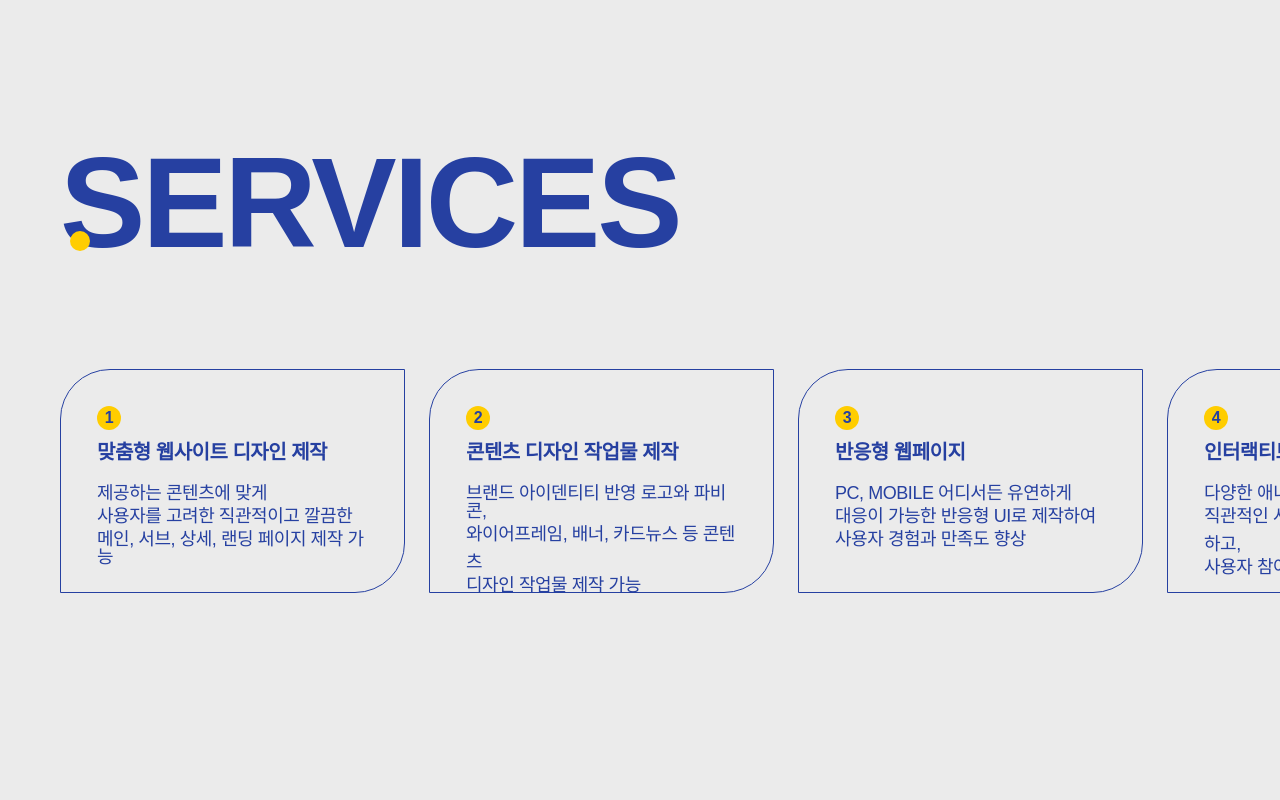
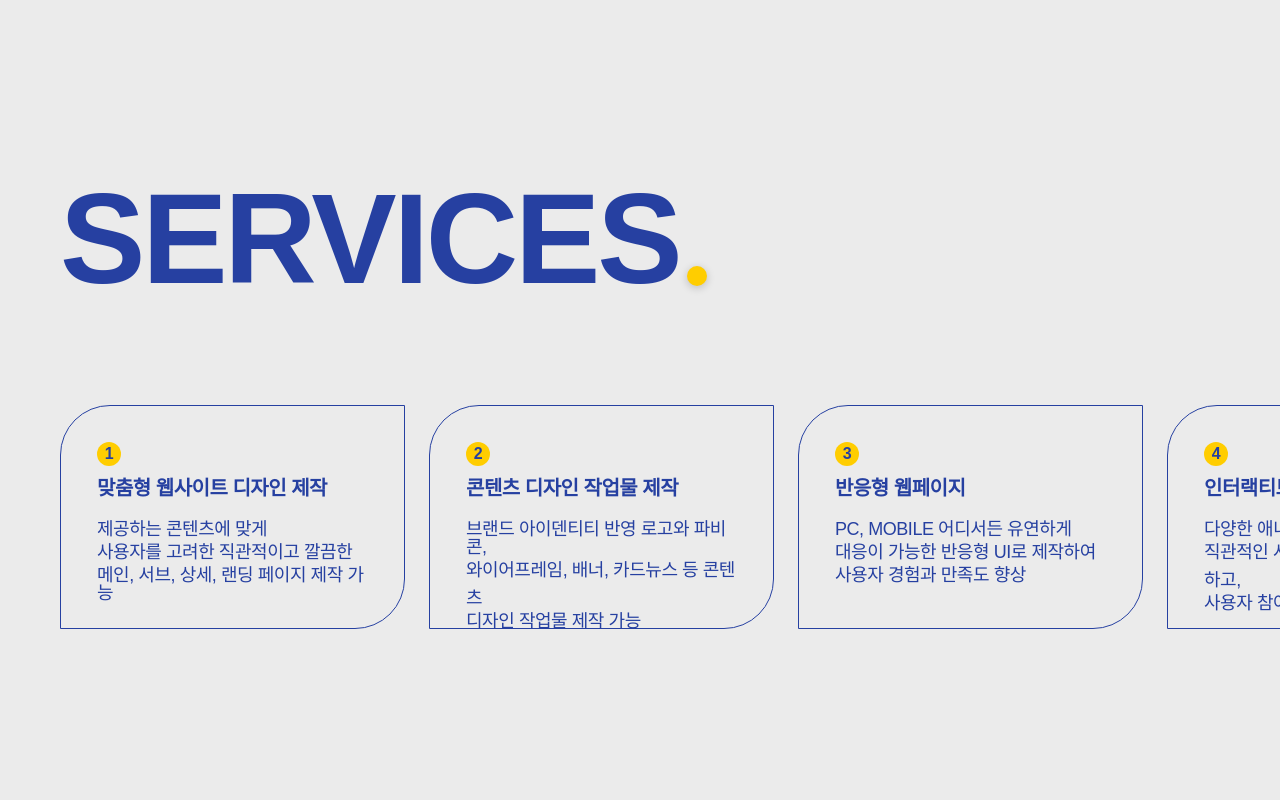
Before and after one commit to weaverbo/gbostudio, a Next.js app: page / in a window 1280 px wide. Shown: the part 820-1620 px from the top of the page. Built offline with nearby package versions, Linux system fonts and the light colour scheme; a web font is replaced by a local one.

Commit message:
chore : 반복되는 스타일 속성 유틸리티 클래스로 정리

```diff
--- a/src/app/(main)/page.tsx
+++ b/src/app/(main)/page.tsx
@@ -1,11 +1,6 @@
 'use client';
 
-import {
-  AnimatePresence,
-  motion,
-  // useScroll,
-  // useTransform,
-} from 'framer-motion';
+import { AnimatePresence, motion } from 'framer-motion';
 import Image from 'next/image';
 import StyledLink from 'next/link';
 import { useEffect, useRef, useState } from 'react';
@@ -18,14 +13,6 @@ export default function Main() {
   const scrollContainerRef = useRef<HTMLDivElement>(null);
   const [visibleElements, setVisibleElements] = useState<number[]>([]);
   const [currentScreen, setCurrentScreen] = useState<number>(0);
-
-  // const { scrollYProgress } = useScroll({
-  //   container: scrollContainerRef,
-  // });
-
-  // const designOpacity = useTransform(scrollYProgress, [0, 0.4], [1, 0]);
-  // const engineeringOpacity = useTransform(scrollYProgress, [0.4, 0.8], [0, 1]);
-  // const harmonyOpacity = useTransform(scrollYProgress, [0.8, 1.2], [0, 1]);
 
   const startTextAnimation = () => {
     setVisibleElements([]);
@@ -75,15 +62,11 @@ export default function Main() {
     <div className="overflow-x-hidden">
       <div className="container">
         <div className="h-[900px] relative">
-          <div
-            className="absolute w-full h-[2000px] overflow-y-scroll scrollbar-hide"
-            ref={scrollContainerRef}
-            style={{ scrollBehavior: 'smooth' }}
-          >
+          <div ref={scrollContainerRef} style={{ scrollBehavior: 'smooth' }}>
             <AnimatePresence mode="wait">
               {currentScreen === 0 && (
                 <motion.div
-                  className="mt-[140px] mb-[406px] flex flex-col absolute w-full"
+                  className="scroll-section"
                   initial={{ opacity: 0 }}
                   animate={{ opacity: 1 }}
                   exit={{ opacity: 0 }}
@@ -91,23 +74,23 @@ export default function Main() {
                   style={{ zIndex: 10 }}
                 >
                   <h1
-                    className={`h-[204px] text-[170px] text-main font-bold ml-[-13px] transition-opacity duration-500 ${visibleElements.includes(0) ? 'opacity-100' : 'opacity-0'}`}
+                    className={`scroll-section-title ${visibleElements.includes(0) ? 'opacity-100' : 'opacity-0'}`}
                   >
                     Design
                   </h1>
                   <div className="mt-[42px]">
                     <p
-                      className={`text-xl text-main transition-opacity duration-500 ${visibleElements.includes(1) ? 'opacity-100' : 'opacity-0'}`}
+                      className={`scroll-section-description ${visibleElements.includes(1) ? 'opacity-100' : 'opacity-0'}`}
                     >
                       Interactive Design
                     </p>
                     <p
-                      className={`text-xl text-main my-[12px] transition-opacity duration-500 ${visibleElements.includes(2) ? 'opacity-100' : 'opacity-0'}`}
+                      className={`scroll-section-description-other ${visibleElements.includes(2) ? 'opacity-100' : 'opacity-0'}`}
                     >
                       Engineering for connection
                     </p>
                     <p
-                      className={`text-xl text-main transition-opacity duration-500 ${visibleElements.includes(3) ? 'opacity-100' : 'opacity-0'}`}
+                      className={`scroll-section-description ${visibleElements.includes(3) ? 'opacity-100' : 'opacity-0'}`}
                     >
                       Designing the overall user experience and behavior with a
                       product or service
@@ -122,29 +105,27 @@ export default function Main() {
               )}
               {currentScreen === 1 && (
                 <motion.div
-                  className="mt-[140px] mb-[406px] flex flex-col absolute w-full"
+                  className="scroll-section"
                   initial={{ opacity: 0 }}
                   animate={{ opacity: 1 }}
                   exit={{ opacity: 0 }}
                   transition={{ duration: 0.5 }}
                   style={{ zIndex: 5 }}
                 >
-                  <h1 className="h-[204px] text-[170px] text-main font-bold ml-[-12px]">
-                    Engineering
-                  </h1>
+                  <h1 className="scroll-section-title">Engineering</h1>
                   <div className="mt-[42px]">
                     <p
-                      className={`text-xl text-main transition-opacity duration-500 ${visibleElements.includes(1) ? 'opacity-100' : 'opacity-0'}`}
+                      className={`scroll-section-description ${visibleElements.includes(1) ? 'opacity-100' : 'opacity-0'}`}
                     >
                       Interactive Design
                     </p>
                     <p
-                      className={`text-xl text-main my-[12px] transition-opacity duration-500 ${visibleElements.includes(2) ? 'opacity-100' : 'opacity-0'}`}
+                      className={`scroll-section-description-other ${visibleElements.includes(2) ? 'opacity-100' : 'opacity-0'}`}
                     >
                       Engineering for connection
                     </p>
                     <p
-                      className={`text-xl text-main transition-opacity duration-500 ${visibleElements.includes(3) ? 'opacity-100' : 'opacity-0'}`}
+                      className={`scroll-section-description ${visibleElements.includes(3) ? 'opacity-100' : 'opacity-0'}`}
                     >
                       Designing the overall user experience and behavior with a
                       product or service
@@ -159,29 +140,27 @@ export default function Main() {
               )}
               {currentScreen === 2 && (
                 <motion.div
-                  className="h-[204px] mt-[140px] mb-[406px] flex flex-col absolute w-full"
+                  className="scroll-section"
                   initial={{ opacity: 0 }}
                   animate={{ opacity: 1 }}
                   exit={{ opacity: 0 }}
                   transition={{ duration: 0.5 }}
                   style={{ zIndex: 5 }}
                 >
-                  <h1 className="text-[170px] text-main font-bold ml-[-12px]">
-                    Harmony
-                  </h1>
+                  <h1 className="scroll-section-title">Harmony</h1>
                   <div className="mt-[42px]">
                     <p
-                      className={`text-xl text-main transition-opacity duration-500 ${visibleElements.includes(1) ? 'opacity-100' : 'opacity-0'}`}
+                      className={`scroll-section-description ${visibleElements.includes(1) ? 'opacity-100' : 'opacity-0'}`}
                     >
                       Interactive Design
                     </p>
                     <p
-                      className={`text-xl text-main my-[12px] transition-opacity duration-500 ${visibleElements.includes(2) ? 'opacity-100' : 'opacity-0'}`}
+                      className={`scroll-section-description-other ${visibleElements.includes(2) ? 'opacity-100' : 'opacity-0'}`}
                     >
                       Engineering for connection
                     </p>
                     <p
-                      className={`text-xl text-main transition-opacity duration-500 ${visibleElements.includes(3) ? 'opacity-100' : 'opacity-0'}`}
+                      className={`scroll-section-description ${visibleElements.includes(3) ? 'opacity-100' : 'opacity-0'}`}
                     >
                       Designing the overall user experience and behavior with a
                       product or service
@@ -199,10 +178,11 @@ export default function Main() {
         </div>
         {/* SERVICES */}
         <div>
-          <div className="relative w-[556px]">
-            <h1 className="text-main font-bold text-6xl circle-marker ">
+          <div className="marker-container">
+            <h1 className="text-main font-bold text-6xl circle-marker">
               SERVICES
             </h1>
+            <div className="marker"></div>
           </div>
           <div className="relative mt-[102px] mb-[280px]">
             <div
@@ -297,10 +277,11 @@ export default function Main() {
 
         {/* PORTFOLIO */}
         <div>
-          <div className="relative w-[662px]">
+          <div className="marker-container">
             <h1 className="text-main font-bold text-6xl circle-marker">
               PORTFOLIO
             </h1>
+            <div className="marker"></div>
           </div>
           <h2 className="text-xl text-main opacity-60 mt-[45px] mb-[25px]">
             LATEST WORK
--- a/src/app/portpolio/portpolio_detail/page.tsx
+++ b/src/app/portpolio/portpolio_detail/page.tsx
@@ -17,14 +17,14 @@ export default function PortpolioDetail() {
         website and the blog in Webflow which has one of the best CMS for blog
         hosting.
       </p>
-      <div className="text-xl text-main relative w-[151px] h-[43px]">
+      <div className="marker-container">
         <StyledLink
           href={'https://team-tau-seven.vercel.app/'}
           style={{ textShadow: '0 4px 4px rgba(0, 0, 0, 0.2)' }}
-          className="circle-marker"
         >
           visit the site
         </StyledLink>
+        <div className="marker"></div>
       </div>
       <Image
         className="mt-[72px] mb-[140px]"
--- a/src/components/Footer.tsx
+++ b/src/components/Footer.tsx
@@ -53,7 +53,7 @@ export default function Footer() {
           </div>
         </div>
       </div>
-      <div className="flex items-center justify-center bg-background h-[150px]">
+      <div className="container flex items-center justify-start bg-background h-[150px]">
         <p className="text-black opacity-40">Copyright © 2025 GBO Studio</p>
         <div className="px-[12px]">
           <Image src={ellipse} alt="ellipse" />
--- a/src/styles/main.css
+++ b/src/styles/main.css
@@ -1,3 +1,19 @@
+.scroll-section {
+  @apply mt-[140px] mb-[406px] flex flex-col absolute w-full;
+}
+
+.scroll-section-title {
+  @apply h-[204px] text-[170px] text-main font-bold ml-[-13px] transition-opacity duration-500;
+}
+
+.scroll-section-description {
+  @apply text-xl text-main transition-opacity duration-500;
+}
+
+.scroll-section-description-other {
+  @apply text-xl text-main my-[12px] transition-opacity duration-500;
+}
+
 .scroll-dots {
   @apply absolute top-[270px] right-[53px] flex flex-col gap-[20px];
 }
@@ -10,8 +26,12 @@
   @apply w-[10px] h-[10px] bg-main rounded-full;
 }
 
-.circle-marker::after {
-  @apply absolute top-[92px] w-[20px] h-[20px] ml-[10px] bg-[#FFCD00] rounded-full content-[''];
+.marker-container {
+  @apply flex text-xl text-main mt-[36px];
+}
+
+.marker {
+  @apply mt-[91px] ml-[8px] w-[20px] h-[20px] bg-[#FFCD00] rounded-full content-[''] shadow-[0_2px_8px_rgba(0,0,0,0.2)];
 }
 
 .service-card {
--- a/src/styles/portfoliodetail.css
+++ b/src/styles/portfoliodetail.css
@@ -1,3 +1,7 @@
-.circle-marker::after {
-  @apply relative mt-[36px] absolute right-[-8px] w-[10px] h-[10px] bg-[#FFCD00] rounded-full content-[''] shadow-[0_2px_8px_rgba(0,0,0,0.2)] inline-block;
+.marker-container {
+  @apply flex text-xl text-main mt-[36px];
 }
+
+.marker {
+  @apply mt-[12px] ml-[8px] w-[10px] h-[10px] bg-[#FFCD00] rounded-full content-[''] shadow-[0_2px_8px_rgba(0,0,0,0.2)];
+}
```
Also changed, not shown: src/app/layout.tsx (+6 -2 lines).
